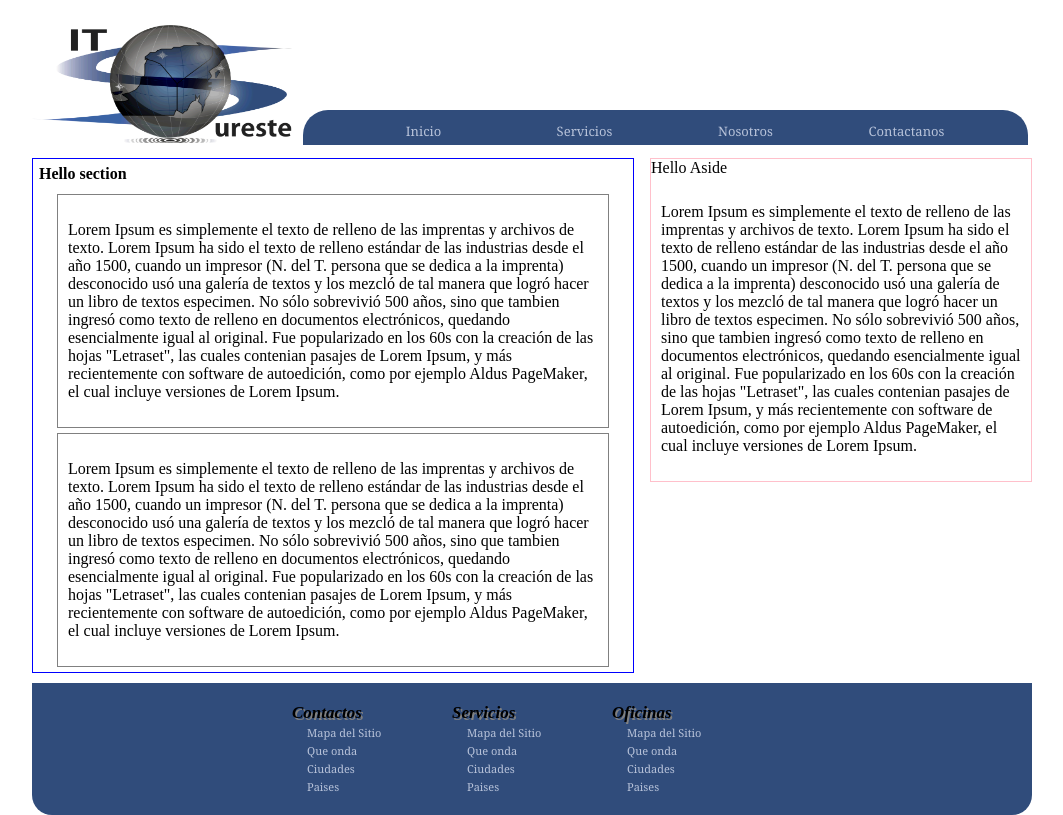
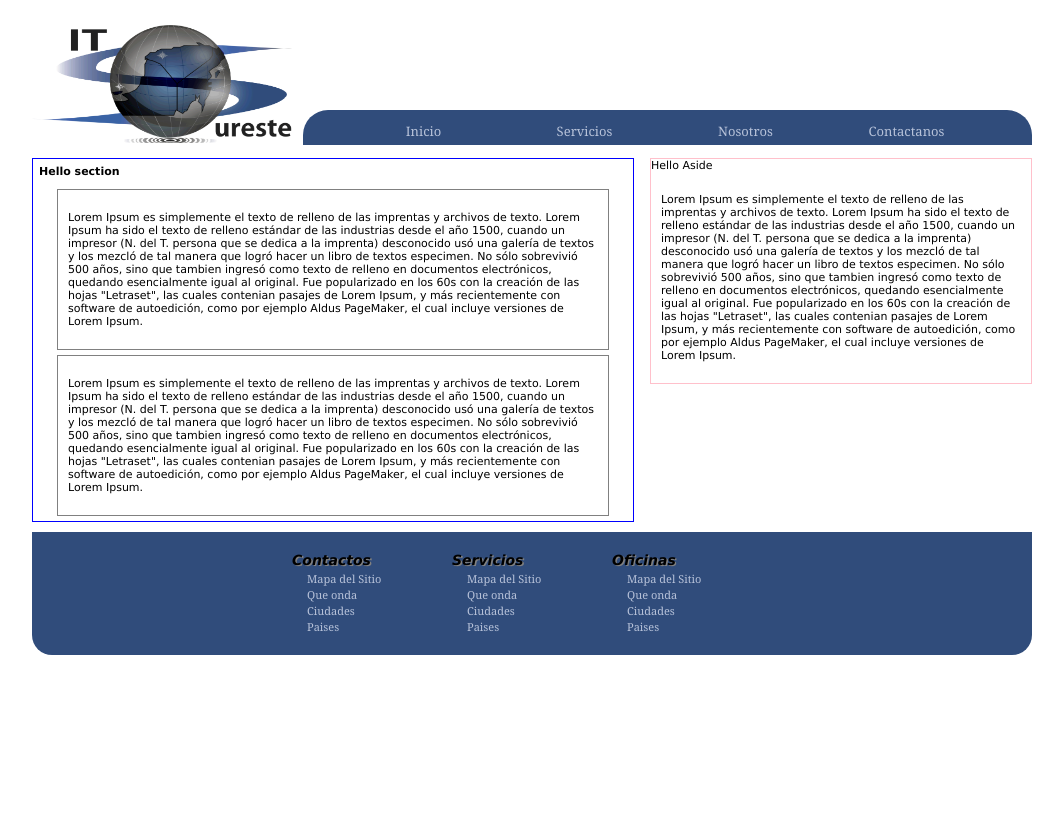
Before and after one commit to ITSureste/sitiowebits, a PHP site: page / in a window 1280 px wide. Shown: the whole page, without its empty margins (108-1171 px from the left). After the commit the page ends 655 px from the top, so only its background shows below. Run offline with PHP 8.4, Linux system fonts and the light colour scheme.

Commit message:
!!Trabajando en el css/estilo.css

```diff
--- a/css/estilo.css
+++ b/css/estilo.css
@@ -1,6 +1,11 @@
 body{
 	margin:0px;
 	padding:0px;
+}
+
+body, button, input, label, select, td, textarea {
+	font-size: 11px;
+	font-family: 'lucida grande',tahoma,verdana,arial,sans-serif;
 }
 
 #container{
@@ -26,6 +31,7 @@ header figure{
 header figure img{
 	width:260px;
 	height:118px;
+	border:0px solid;
 }
 
 header nav{
@@ -34,7 +40,7 @@ header nav{
 	float: left;
 	border-radius: 25px 25px 0px 0px;
 	padding: 0px 40px 0px 40px;
-	width: 645px;
+	width: 649px;
 	position: relative;
 	bottom: -85px;
 	margin-left: 11px;
@@ -91,7 +97,7 @@ header nav ul li a:hover{
 	display:none;
 }
 
-section, aside{ margin-top:15px}
+section, aside{ margin-top:15px;}
 
 section{
 	min-width: 600px;
@@ -118,7 +124,7 @@ section article{
 
 aside{
 	min-width:380px;
-	width: 380;
+	width: 380px;
 	position:relative;
 	float:right;
 	display:inline-block;
@@ -135,7 +141,7 @@ footer{
 footer nav{
 	background: #304c7b;
 	margin:auto;
-	width:480;
+	width:480px;
 	padding:20px 0px;
 }
 
@@ -147,13 +153,14 @@ footer nav ul{
 
 footer nav ul li{
 	list-style:none;
+	margin-bottom: 1px;
 }
 
 footer nav ul li a{
 	color: #b7c2d9;
 	font-family: Georgia;
 	font-size: 11px;
-	padding: 5px 15px 5px;
+	padding: 0px 15px 0px;
 	text-align: center;
 	text-decoration: none;
 }
@@ -171,6 +178,7 @@ footer nav ul li a:hover{
 	display: block;
     font-style: italic;
     font-weight: bold;
-	font-size:17px;
-	text-shadow: 0.1em 0.1em gray
+	font-size:14px;
+	text-shadow: 0.1em 0.1em gray;
+	margin-bottom:3px;
 }
```
